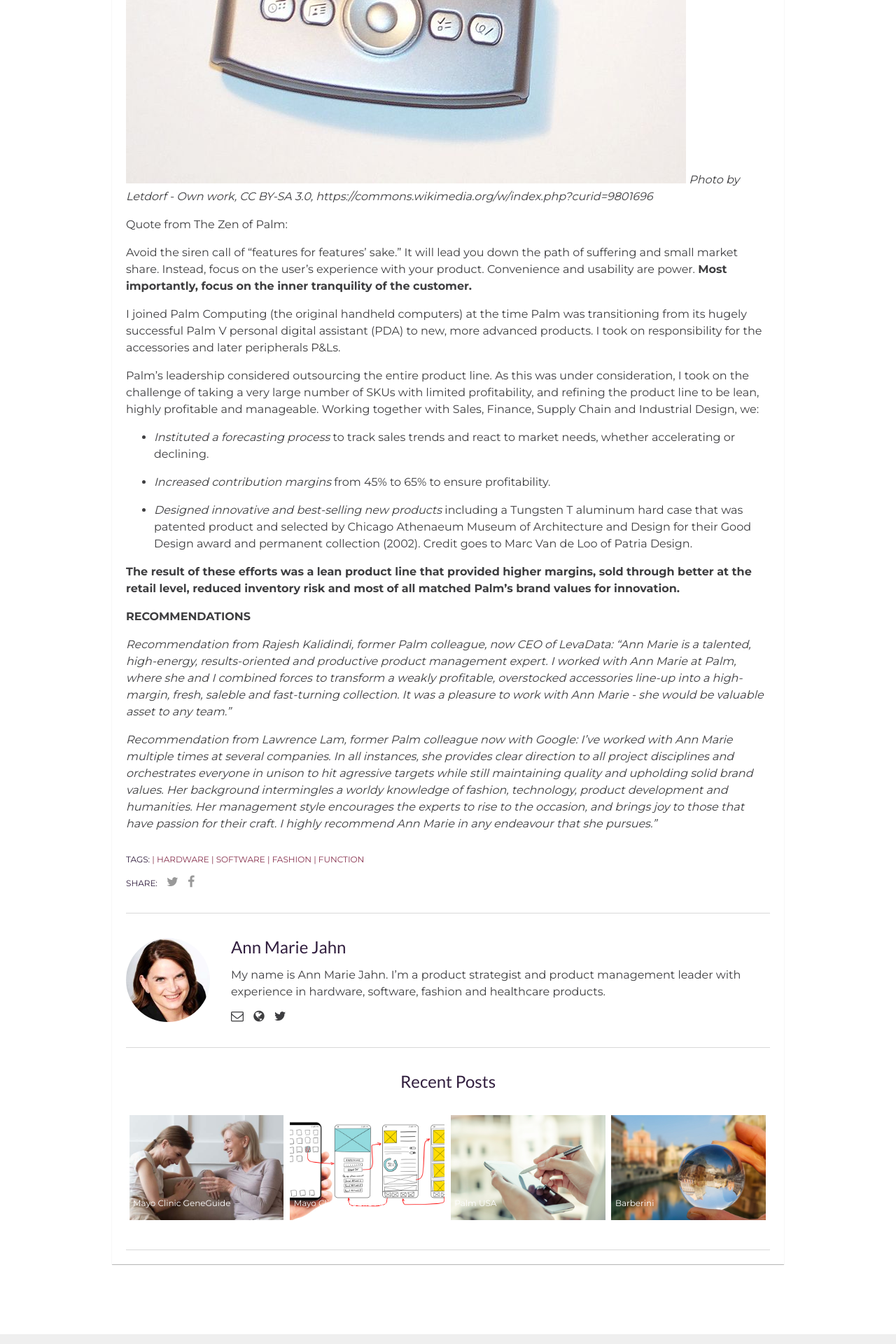
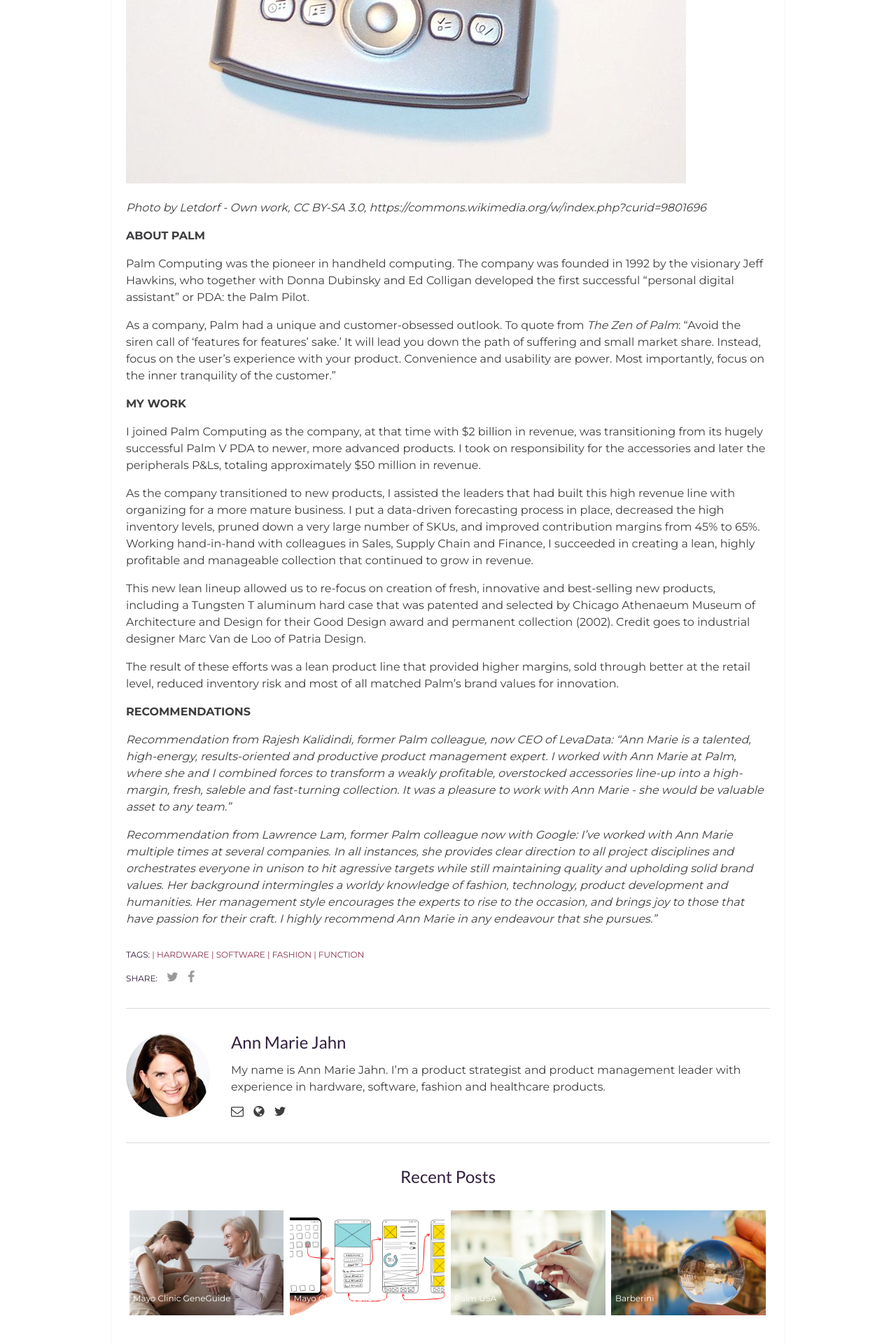
Before and after one commit to ann-marie-jahn/2019-projects, a Jekyll site: the page built from _posts/2020-02-15-palm-US.markdown, in a window 1280 px wide. Shown: the part 1474-3394 px from the top of the page at 70% size. Built offline with Jekyll 4.4.1, drawn with Linux system fonts in a browser that asks for light colours.

Commit message:
Updated with capitalized section titles

```diff
--- a/_posts/2020-02-15-palm-US.markdown
+++ b/_posts/2020-02-15-palm-US.markdown
@@ -16,23 +16,24 @@ Company: Palm Computing
 Location: Santa Clara, California
 
 ![tungsten t](/assets/img/palm_tungstent.jpg)
+
 _Photo by Letdorf - Own work, CC BY-SA 3.0, https://commons.wikimedia.org/w/index.php?curid=9801696_
 
-Quote from The Zen of Palm:
+**ABOUT PALM**
 
-Avoid the siren call of “features for features’ sake.” It will lead you down the path of suffering and small market share. Instead, focus on the user’s experience with your product. Convenience and usability are power. **Most importantly, focus on the inner tranquility of the customer.**
+Palm Computing was the pioneer in handheld computing. The company was founded in 1992 by the visionary Jeff Hawkins, who together with Donna Dubinsky and Ed Colligan developed the first successful "personal digital assistant" or PDA: the Palm Pilot.
 
-I joined Palm Computing (the original handheld computers) at the time Palm was transitioning from its hugely successful Palm V personal digital assistant (PDA) to new, more advanced products. I took on responsibility for the accessories and later peripherals P&Ls.
+As a company, Palm had a unique and customer-obsessed outlook. To quote from _The Zen of Palm_: "Avoid the siren call of 'features for features’ sake.' It will lead you down the path of suffering and small market share. Instead, focus on the user’s experience with your product. Convenience and usability are power. Most importantly, focus on the inner tranquility of the customer."
 
-Palm's leadership considered outsourcing the entire product line. As this was under consideration, I took on the challenge of taking a very large number of SKUs with limited profitability, and refining the product line to be lean, highly profitable and manageable. Working together with Sales, Finance, Supply Chain and Industrial Design, we:
+**MY WORK**
 
-+ _Instituted a forecasting process_ to track sales trends and react to market needs, whether accelerating or declining.
+I joined Palm Computing as the company, at that time with $2 billion in revenue, was transitioning from its hugely successful Palm V PDA to newer, more advanced products. I took on responsibility for the accessories and later the peripherals P&Ls, totaling approximately $50 million in revenue.
 
-+ _Increased contribution margins_ from 45% to 65% to ensure profitability.
+As the company transitioned to new products, I assisted the leaders that had built this high revenue line with organizing for a more mature business. I put a data-driven forecasting process in place, decreased the high inventory levels, pruned down a very large number of SKUs, and improved contribution margins from 45% to 65%. Working hand-in-hand with colleagues in Sales, Supply Chain and Finance, I succeeded in creating a lean, highly profitable and manageable collection that continued to grow in revenue.
 
-+ _Designed innovative and best-selling new products_ including a Tungsten T aluminum hard case that was patented product and selected by Chicago Athenaeum Museum of Architecture and Design for their Good Design award and permanent collection (2002). Credit goes to Marc Van de Loo of Patria Design.
+This new lean lineup allowed us to re-focus on creation of fresh, innovative and best-selling new products, including a Tungsten T aluminum hard case that was patented and selected by Chicago Athenaeum Museum of Architecture and Design for their Good Design award and permanent collection (2002). Credit goes to industrial designer Marc Van de Loo of Patria Design.
 
-**The result of these efforts was a lean product line that provided higher margins, sold through better at the retail level, reduced inventory risk and most of all matched Palm's brand values for innovation.**
+The result of these efforts was a lean product line that provided higher margins, sold through better at the retail level, reduced inventory risk and most of all matched Palm's brand values for innovation.
 
 **RECOMMENDATIONS**
 
```
Also changed, not shown: _posts/2020-02-15-Revo.markdown (+16 -15 lines), _posts/2020-02-15-barberini.markdown (+4 -4 lines), _posts/2020-02-19-Mayo-Clinic-Mobile-App.markdown (+12 -4 lines), _posts/2020-02-20-Mayo-Clinic-GeneGuide.markdown (+28 -9 lines).
